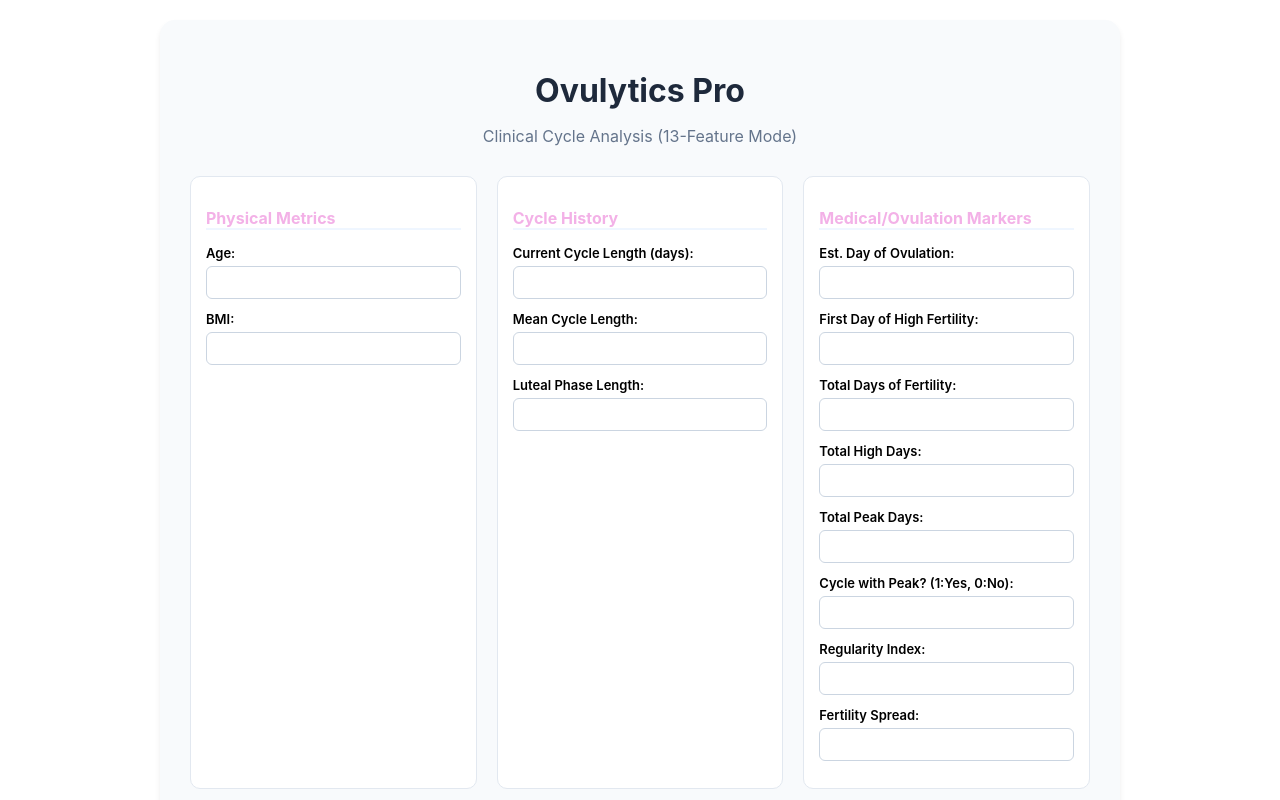
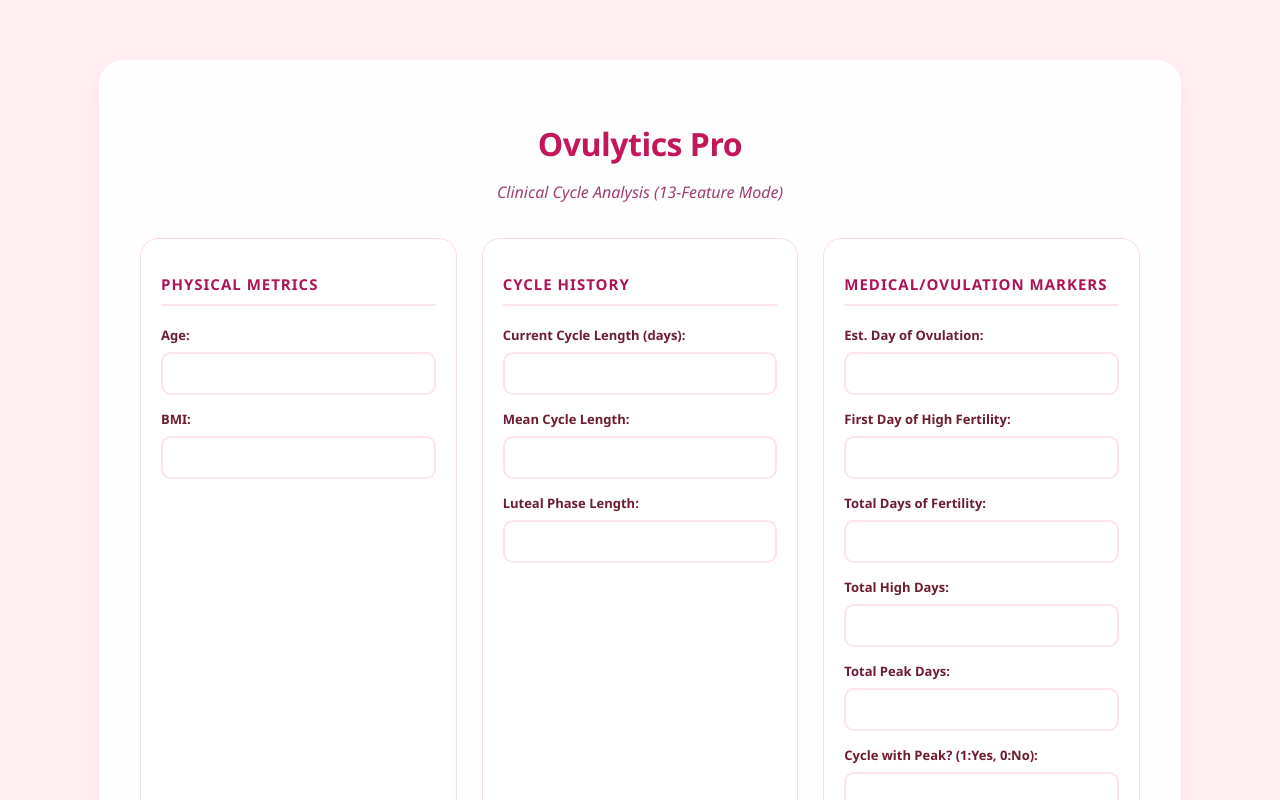
Before and after one commit to Vasanti4172/Ovulytics, a React (Create React App) app in the folder frontend/ovulytics-ui/: page / in a window 1280 px wide. Shown: the top 800 px of the page. Built offline with nearby package versions, Linux system fonts and the light colour scheme.

Commit message:
Pink Colour

```diff
--- a/frontend/ovulytics-ui/src/App.css
+++ b/frontend/ovulytics-ui/src/App.css
@@ -1,34 +1,80 @@
-.container {
-  max-width: 900px;
-  margin: 20px auto;
-  background: #f8fafc;
-  padding: 30px;
-  border-radius: 15px;
-  box-shadow: 0 4px 6px -1px rgba(0, 0, 0, 0.1);
+/* Color Palette Variables */
+:root {
+  --primary-pink: #ff85a2;      /* Vibrant Brand Pink */
+  --soft-pink: #fff0f3;         /* Page Background */
+  --card-bg: rgba(255, 255, 255, 0.9);
+  --text-main: #d496f1;         /* Soft Charcoal (Better than pure black) */
+  --accent-pink: #fce4ec;       /* Section Header Background */
+  --border-color: #ffdae3;
+  --success-green: #dcfce7;     /* For Regular Results */
+  --warning-orange: #ffedd5;    /* For Irregular Results */
+  --success-text: #166534;
+  --warning-text: #9a3412;
 }
 
-h1 { color: #1e293b; text-align: center; margin-bottom: 5px; }
-.subtitle { text-align: center; color: #64748b; margin-bottom: 30px; }
+body {
+  background-color: var(--soft-pink) !important;
+  font-family: 'Segoe UI', Roboto, Helvetica, Arial, sans-serif;
+  color: var(--text-main);
+  margin: 0;
+  padding: 20px;
+}
 
-/* The Grid System for 13 fields */
+.container {
+  max-width: 1000px;
+  margin: 40px auto;
+  background: var(--card-bg);
+  padding: 40px;
+  border-radius: 24px;
+  box-shadow: 0 10px 25px rgba(255, 133, 162, 0.15);
+  backdrop-filter: blur(10px); /* Glassmorphism effect */
+  border: 1px solid white;
+}
+
+h1 {
+  color: #c2185b;
+  text-align: center;
+  margin-bottom: 8px;
+  font-weight: 700;
+  letter-spacing: -0.5px;
+}
+
+.subtitle {
+  text-align: center;
+  color: #880e4f;
+  margin-bottom: 35px;
+  font-style: italic;
+  opacity: 0.8;
+}
+
+/* The Grid System */
 form {
   display: grid;
-  grid-template-columns: repeat(auto-fit, minmax(250px, 1fr));
-  gap: 20px;
+  grid-template-columns: repeat(auto-fit, minmax(300px, 1fr));
+  gap: 25px;
 }
 
 .form-section {
   background: white;
-  padding: 15px;
-  border-radius: 10px;
-  border: 1px solid #e2e8f0;
+  padding: 20px;
+  border-radius: 18px;
+  border: 1px solid var(--border-color);
+  transition: transform 0.2s ease;
+}
+
+.form-section:hover {
+  transform: translateY(-3px);
+  box-shadow: 0 5px 15px rgba(255, 133, 162, 0.1);
 }
 
 .form-section h3 {
-  font-size: 16px;
-  color: #f3b1e7;
-  margin-bottom: 15px;
-  border-bottom: 2px solid #eff6ff;
+  font-size: 15px;
+  text-transform: uppercase;
+  letter-spacing: 1px;
+  color: #ad1457;
+  margin-bottom: 20px;
+  padding-bottom: 10px;
+  border-bottom: 2px solid var(--accent-pink);
 }
 
 label {
@@ -36,36 +82,66 @@ label {
   flex-direction: column;
   font-size: 13px;
   font-weight: 600;
-  margin-bottom: 12px;
+  margin-bottom: 15px;
+  color: #6d1c32;
 }
 
 input {
-  margin-top: 5px;
-  padding: 8px;
-  border: 1px solid #cbd5e1;
-  border-radius: 6px;
+  margin-top: 8px;
+  padding: 12px;
+  border: 2px solid var(--accent-pink);
+  border-radius: 10px;
+  outline: none;
+  transition: border-color 0.3s;
 }
 
+input:focus {
+  border-color: var(--primary-pink);
+  background-color: #fffafa;
+}
+
+/* Analyze Button */
 button {
-  grid-column: 1 / -1; /* Stretch button across all columns */
-  background: #f3b1e7;
+  grid-column: 1 / -1;
+  background: linear-gradient(135deg, #ff85a2 0%, #ff6b8e 100%);
   color: white;
-  padding: 15px;
+  padding: 18px;
   border: none;
-  border-radius: 8px;
+  border-radius: 12px;
+  font-size: 16px;
   font-weight: bold;
   cursor: pointer;
-  transition: background 0.3s;
+  transition: all 0.3s ease;
+  box-shadow: 0 4px 15px rgba(255, 107, 142, 0.3);
+  margin-top: 10px;
 }
 
-button:hover { background: #f3b1e7; }
+button:hover {
+  background: linear-gradient(135deg, #ff6b8e 0%, #f43f5e 100%);
+  transform: scale(1.01);
+}
 
-.result-box {
+/* Result Boxes */
+.result-regular {
   grid-column: 1 / -1;
-  margin-top: 20px;
+  margin-top: 25px;
   padding: 20px;
-  background: #f0fdf4;
+  background: var(--success-green);
   border: 2px solid #22c55e;
-  border-radius: 10px;
+  color: var(--success-text);
+  border-radius: 15px;
   text-align: center;
+  font-weight: 600;
 }
+
+.result-irregular {
+  grid-column: 1 / -1;
+  margin-top: 25px;
+  padding: 20px;
+  background: var(--warning-orange);
+  border: 2px solid #f97316;
+  color: var(--warning-text);
+  border-radius: 15px;
+  text-align: center;
+  font-weight: 600;
+}
```
